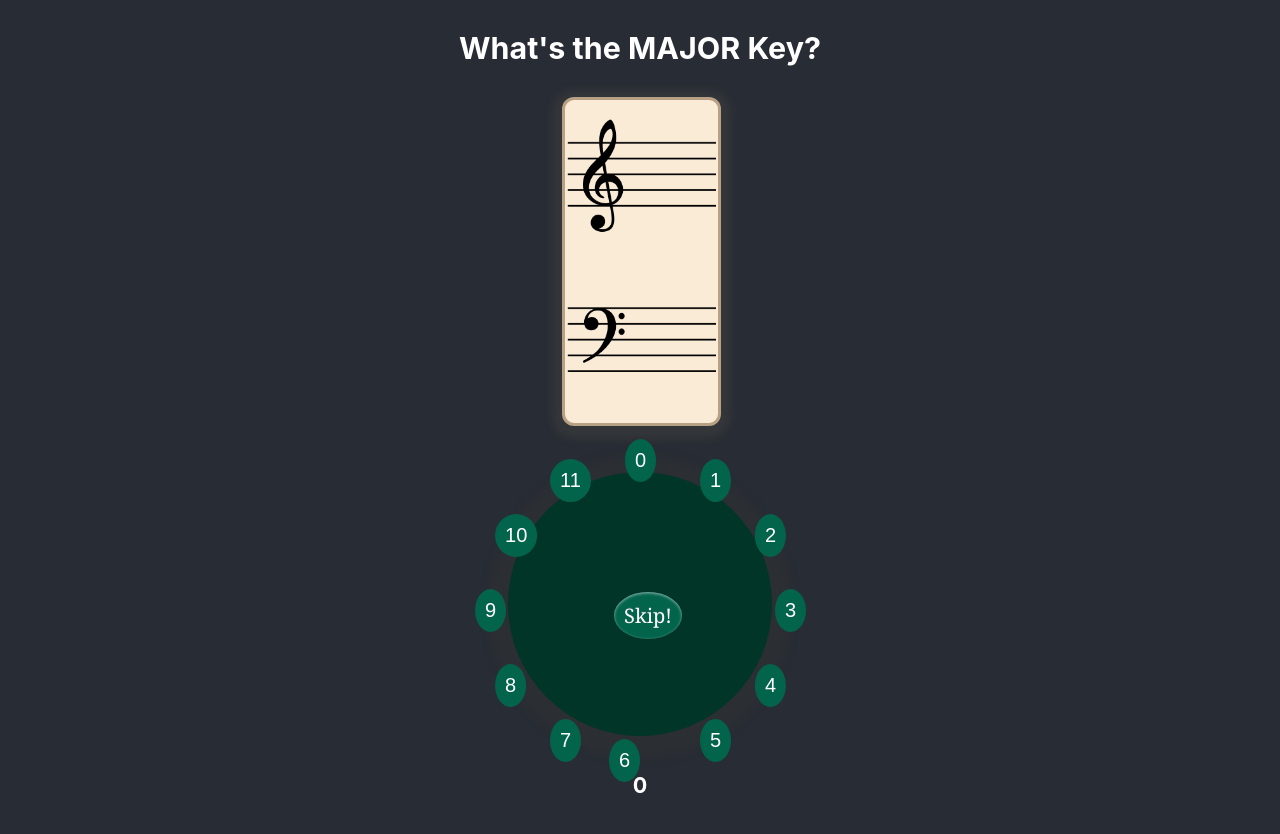
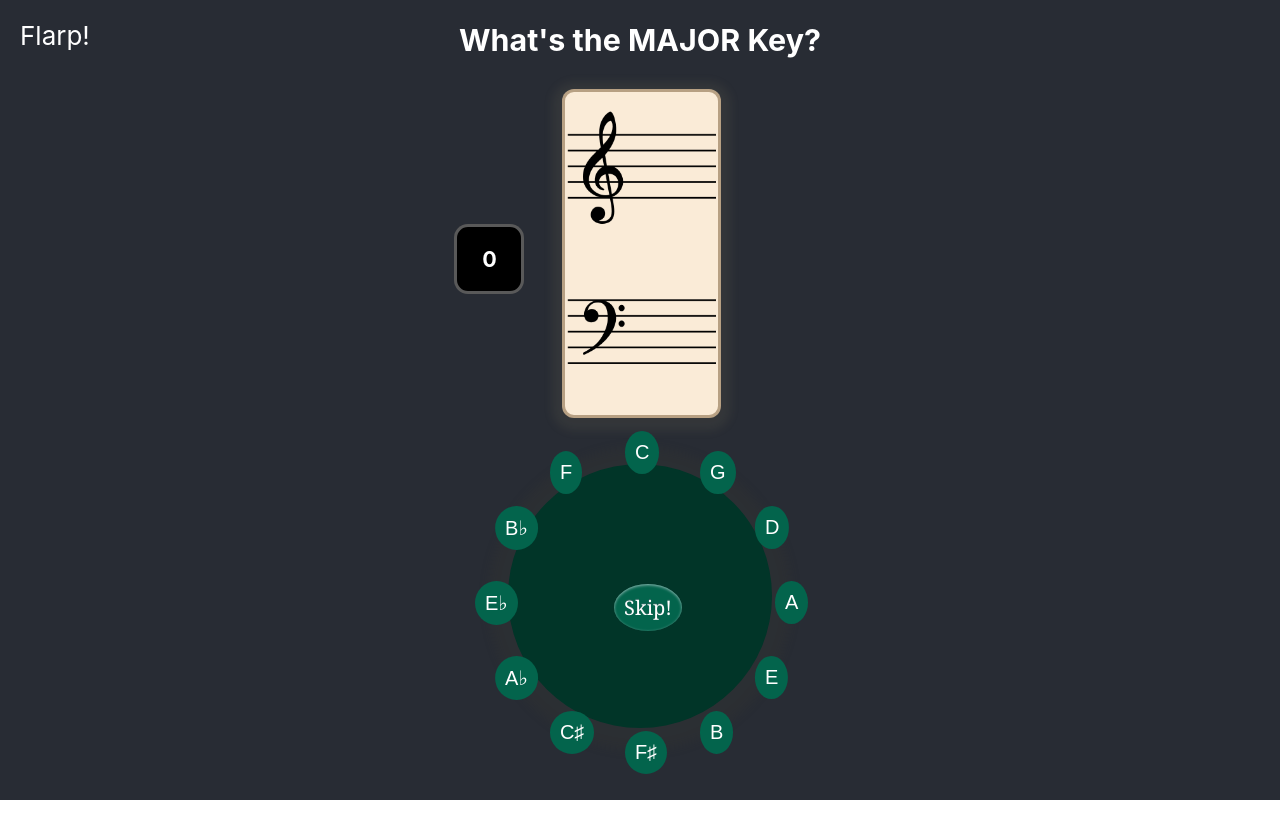
Before and after one commit to bsantero/flarp-music-quiz, a React (Create React App) app: page / in a window 1280 px wide. After the commit the page ends 800 px from the top, so only its background shows below. Built offline with nearby package versions, Linux system fonts and the light colour scheme.

Commit message:
Add full working note UI and branding

```diff
--- a/package.json
+++ b/package.json
@@ -1,6 +1,6 @@
 {
   "name": "flarp-music-test",
-  "version": "0.1.1",
+  "version": "0.2.0",
   "private": true,
   "dependencies": {
     "@testing-library/jest-dom": "^5.11.9",
--- a/src/App.css
+++ b/src/App.css
@@ -1,5 +1,31 @@
 .App {
   text-align: center;
+}
+
+.Title-bar {
+  position: absolute;
+  top: 20px;
+  left: 20px;
+}
+
+.Question-bar {
+  margin-top: -10vh;
+}
+
+.Score {
+  position: absolute;
+  /* margin-top: -5vh; */
+  margin-left: -4vw;
+  top: 28%;
+  left: 39.5%;
+  display: flex;
+  align-items: center;
+  justify-content: center;
+  width: 5vw;
+  height: 5vw;
+  border: 3px solid rgba(224, 224, 224, 0.397);
+  border-radius: 20%;
+  background-color: black;
 }
 
 .App-logo {
--- a/src/App.js
+++ b/src/App.js
@@ -23,16 +23,42 @@ function App() {
   const [mode, updateMode] = useState(DEFAULT_MODE);
   const [modeArray, updateModeArray] = useState(majorKeys);
   const [imgSrc, updateImgSrc] = useState(keyofc);
+  const [sharpOrFlat, updateSharpOrFlat] = useState('sharp');
 
   console.log(`\nApp rerendered:`);
   console.log(`\tkeyId: ${keyId}`);
   console.log(`\tscore: ${score}`);
   console.log(`\tmode: ${mode}`);
-  console.log(`\timgSrc: ${imgSrc}`);
+  // console.log(`\timgSrc: ${imgSrc}`);
   // console.log(`\tmodeArray: ${modeArray}`);
 
+  function formatNoteName(index) {
+    const noteToFormat = modeArray[index];
+    // console.log(noteToFormat);
+    if (noteToFormat) {
+      let accidental = noteToFormat[2];
+      if (accidental == 's') {
+        return `${noteToFormat[0]}♯`;
+      } else if (accidental == 'f') {
+        return `${noteToFormat[0]}♭`;
+      } else return noteToFormat;
+    }
+  }
+
   function NoteButton({ note, handleClick }) {
-    formatNoteName(note);
+    let noteLabel = '';
+
+    const i = parseInt(note, 10);
+
+    console.log(i);
+
+    if (modeArray[i].uri == 'choose') {
+      noteLabel = modeArray[i][sharpOrFlat].label;
+    } else {
+      noteLabel = modeArray[i].label;
+    }
+    console.log(noteLabel);
+
     return (
       <div className="tick">
         <div className="label">
@@ -41,25 +67,11 @@ function App() {
               handleClick(note);
             }}
           >
-            {formatNoteName(note)}
+            {noteLabel}
           </button>
         </div>
       </div>
     );
-  }
-
-  function formatNoteName(note) {
-    // console.log(note);
-    const noteToFormat = modeArray[note];
-    if (note) {
-      let accidental = note[1];
-      // console.log(accidental);
-      if (accidental == 's') {
-        return `${note[0]}♯`;
-      } else if (accidental == 'f') {
-        return `${note[0]}♭`;
-      } else return note;
-    }
   }
 
   function generateQuality(accidental) {
@@ -86,7 +98,7 @@ function App() {
     }
 
     const majOrMin = generateQuality();
-    console.log(`Your random number is: ${newKeyId} ${majOrMin}`);
+    // console.log(`Your random number is: ${newKeyId} ${majOrMin}`);
     updateKeyId(newKeyId);
 
     if (majOrMin == 'major') {
@@ -102,20 +114,21 @@ function App() {
     let newNoteFromArray = {};
 
     if (modeArray[newKeyId].uri == 'choose') {
-      const sharpOrFlat = generateQuality(true);
-      if (sharpOrFlat == 'sharp') {
+      const newSharpOrFlat = generateQuality(true);
+      if (newSharpOrFlat == 'sharp') {
         console.log('generated a sharp key');
-      } else if (sharpOrFlat == 'flat') {
+      } else if (newSharpOrFlat == 'flat') {
         console.log('generated a flat key');
       } else {
         console.log('Error: no sharp or flat given');
       }
-      newNoteFromArray = modeArray[newKeyId][sharpOrFlat];
+      updateSharpOrFlat(newSharpOrFlat);
+      newNoteFromArray = modeArray[newKeyId][newSharpOrFlat];
     } else {
       newNoteFromArray = modeArray[newKeyId];
     }
 
-    console.log(Object.values(newNoteFromArray));
+    // console.log(Object.values(newNoteFromArray));
 
     updateImgSrc(newNoteFromArray.uri);
   }
@@ -145,10 +158,14 @@ function App() {
   return (
     <div className="App">
       <header className="App-header">
-        <div>
+        <div className="Title-bar">Flarp!</div>
+        <div className="Question-bar">
           <h3>What's the {mode.toUpperCase()} Key?</h3>
         </div>
         <div>
+          <span className="Score">
+            <h5>{score}</h5>
+          </span>
           <img src={imgSrc} className="App-logo" alt="logo" />
         </div>
         <div className="circleOfFifths">
@@ -171,9 +188,6 @@ function App() {
               </button>
             </div>
           </div>
-          <div className="score">
-            <h5>{score}</h5>
-          </div>
         </div>
       </header>
     </div>
--- a/src/Keys.js
+++ b/src/Keys.js
@@ -14,84 +14,86 @@ import flat5 from './img/keysigs/flat5.png';
 import flat6 from './img/keysigs/flat6.png';
 import flat7 from './img/keysigs/flat7.png';
 
+// F♯/G♭
+
 const majorKeys = {
-  0: { uri: keyofc, name: 'C' },
-  1: { uri: sharp1, name: 'G' },
-  2: { uri: sharp2, name: 'D' },
-  3: { uri: sharp3, name: 'A' },
-  4: { uri: sharp4, name: 'E' },
-  5: { uri: sharp5, name: 'B' },
+  0: { uri: keyofc, label: 'C' },
+  1: { uri: sharp1, label: 'G' },
+  2: { uri: sharp2, label: 'D' },
+  3: { uri: sharp3, label: 'A' },
+  4: { uri: sharp4, label: 'E' },
+  5: { uri: sharp5, label: 'B' },
   6: {
     uri: 'choose',
     sharp: {
       uri: sharp6,
-      name: 'F sharp'
+      label: 'F♯'
     },
     flat: {
       uri: flat6,
-      name: 'G flat'
+      label: 'G♭'
     }
   },
   7: {
     uri: 'choose',
     sharp: {
       uri: sharp7,
-      name: 'C sharp'
+      label: 'C♯'
     },
     flat: {
       uri: flat5,
-      name: 'D flat'
+      label: 'D♭'
     }
   },
-  8: { uri: flat4, name: 'A flat' },
-  9: { uri: flat3, name: 'E flat' },
-  10: { uri: flat2, name: 'B flat' },
-  11: { uri: flat1, name: 'F' }
+  8: { uri: flat4, label: 'A♭' },
+  9: { uri: flat3, label: 'E♭' },
+  10: { uri: flat2, label: 'B♭' },
+  11: { uri: flat1, label: 'F' }
 };
 
 const minorKeys = {
-  0: { uri: keyofc, name: 'A' },
-  1: { uri: sharp1, name: 'E' },
-  2: { uri: sharp2, name: 'B' },
-  3: { uri: sharp3, name: 'F sharp' },
-  4: { uri: sharp4, name: 'C sharp' },
+  0: { uri: keyofc, label: 'A' },
+  1: { uri: sharp1, label: 'E' },
+  2: { uri: sharp2, label: 'B' },
+  3: { uri: sharp3, label: 'F♯' },
+  4: { uri: sharp4, label: 'C♯' },
   5: {
     uri: 'choose',
     sharp: {
       uri: sharp5,
-      name: 'G sharp'
+      label: 'G♯'
     },
     flat: {
       uri: flat7,
-      name: 'A flat'
+      label: 'A♭'
     }
   },
   6: {
     uri: 'choose',
     sharp: {
       uri: sharp6,
-      name: 'D sharp'
+      label: 'D♯'
     },
     flat: {
       uri: flat6,
-      name: 'E flat'
+      label: 'E♭'
     }
   },
   7: {
     uri: 'choose',
     sharp: {
       uri: sharp7,
-      name: 'A sharp'
+      label: 'A♯'
     },
     flat: {
       uri: flat5,
-      name: 'B flat'
+      label: 'B♭'
     }
   },
-  8: { uri: flat4, name: 'F' },
-  9: { uri: flat3, name: 'C' },
-  10: { uri: flat2, name: 'G' },
-  11: { uri: flat1, name: 'D' }
+  8: { uri: flat4, label: 'F' },
+  9: { uri: flat3, label: 'C' },
+  10: { uri: flat2, label: 'G' },
+  11: { uri: flat1, label: 'D' }
 };
 
 const keySignatures = {
@@ -112,43 +114,43 @@ const keySignatures = {
   },
   3: {
     major: ['a'],
-    minor: ['f sharp'],
+    minor: ['f♯'],
     uri: [sharp3]
   },
   4: {
     major: ['e'],
-    minor: ['c sharp'],
+    minor: ['c♯'],
     uri: [sharp4]
   },
   5: {
-    major: ['b', 'c flat'],
-    minor: ['g sharp', 'a flat'],
+    major: ['b', 'c♭'],
+    minor: ['g♯', 'a♭'],
     uri: [sharp5, flat6]
   },
   6: {
-    major: ['f sharp', 'g flat'],
-    minor: ['d sharp', 'e flat'],
+    major: ['f♯', 'g♭'],
+    minor: ['d♯', 'e♭'],
     uri: [sharp6, flat6]
   },
   7: {
     sharp: 7,
     flat: 0,
-    major: ['c sharp', 'd flat'],
-    minor: ['a sharp', 'b flat'],
+    major: ['c♯', 'd♭'],
+    minor: ['a♯', 'b♭'],
     uri: [sharp7, flat5]
   },
   8: {
-    major: ['a flat'],
+    major: ['a♭'],
     minor: ['f'],
     uri: [flat4]
   },
   9: {
-    major: ['e flat'],
+    major: ['e♭'],
     minor: ['c'],
     uri: [flat3]
   },
   10: {
-    major: ['b flat'],
+    major: ['b♭'],
     minor: ['g'],
     uri: [flat2]
   },
--- a/src/circle.css
+++ b/src/circle.css
@@ -96,7 +96,7 @@ ul.circle {
   transform: rotate(90deg) translate(150px);
 }
 .circle .tick:nth-child(7) .label {
-  transform: rotate(-90deg) translate(-16px);
+  transform: rotate(-90deg) translate(0px);
 }
 .circle .tick:nth-child(8) {
   transform: rotate(120deg) translate(150px);
```
